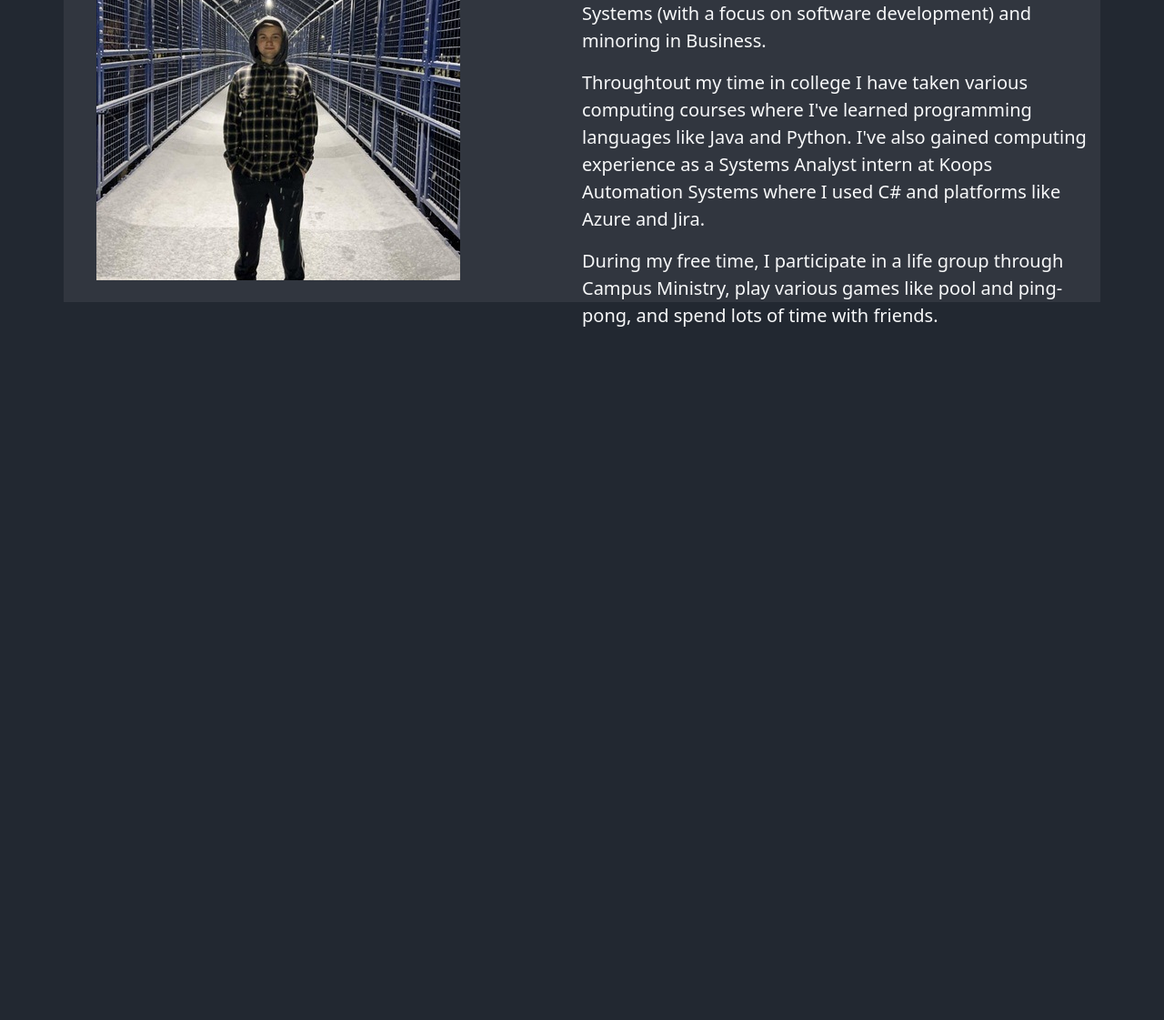
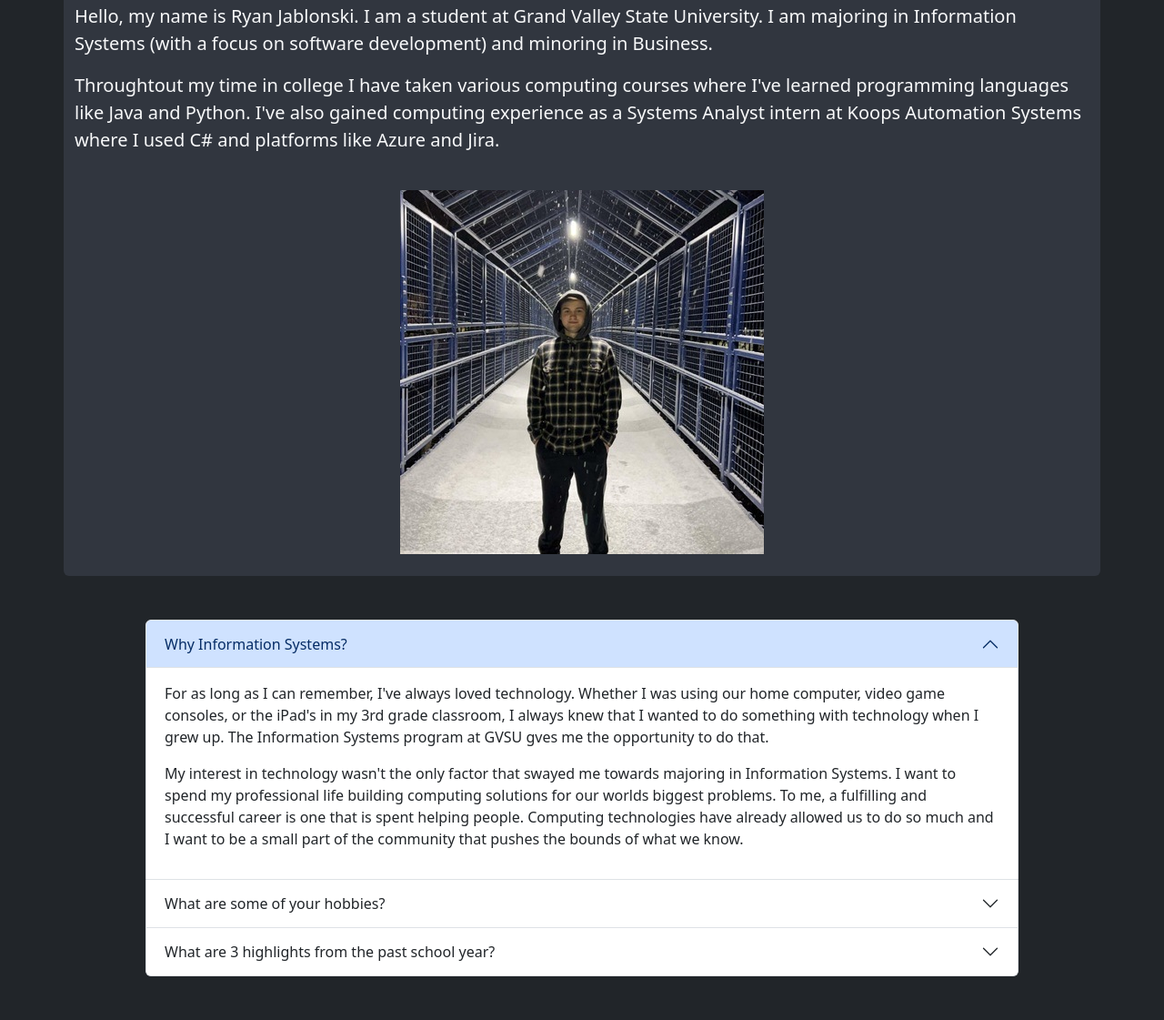
Before and after one commit to rjablon03/CIS-238, a plain HTML site: page Week 13/portfolio-bootstrap/index.html in a window 1280 px wide. Shown: the part 172-1293 px from the top of the page at 91% size. Before the commit the page ends 800 px from the top, so only its background shows below. Drawn offline with nearby package versions, Linux system fonts and the light colour scheme.

Commit message:
Finished week 13 portfolio

```diff
--- a/Week 13/portfolio-bootstrap/css/styles.css
+++ b/Week 13/portfolio-bootstrap/css/styles.css
@@ -1,16 +1,11 @@
-body {
-    background-color: #222831;
+.container {
+    background-color: #31363f;
 }
 
-img {
-    border-radius: 20px;
+.text-container {
+    margin-top: 2%;
 }
 
-.container {
-    background-color: #31363f;
-    clear: both;
+img, .accordion {
+    margin: 0 auto;
 }
-
-.container h1 {
-    color: #6c9dfb;
-}
--- a/Week 13/portfolio-bootstrap/index.html
+++ b/Week 13/portfolio-bootstrap/index.html
@@ -8,12 +8,12 @@
     <link href="https://cdn.jsdelivr.net/npm/bootstrap@5.3.3/dist/css/bootstrap.min.css" rel="stylesheet" integrity="sha384-QWTKZyjpPEjISv5WaRU9OFeRpok6YctnYmDr5pNlyT2bRjXh0JMhjY6hW+ALEwIH" crossorigin="anonymous">
     <link rel="stylesheet" href="css/styles.css">
   </head>
-  <body>
-    <nav class="navbar navbar-expand-lg bg-dark">
+  <body class="bg-dark">
+    <nav class="navbar navbar-expand-lg navbar-dark border-bottom border-primary">
         <div class="container-fluid">
           <a class="navbar-brand text-light" href="#">Ryan Jablonski - Aspiring Software Developer</a>
           <button class="navbar-toggler" type="button" data-bs-toggle="collapse" data-bs-target="#navbarNavDropdown" aria-controls="navbarNavDropdown" aria-expanded="false" aria-label="Toggle navigation">
-            <span class="navbar-toggler-icon"></span>
+            <span class="navbar-toggler-icon text-light"></span>
           </button>
           <div class="collapse navbar-collapse" id="navbarNavDropdown">
             <ul class="navbar-nav">
@@ -40,19 +40,63 @@
         </div>
       </nav>
 
-      <div class="container text-light">
-        <div class="text-container w-50 float-end">
-          <h1>Introduction</h1>
+      <main>
+        <div class="container text-light my-5 rounded">
+          <h1 class="text-primary text-center">Introduction</h1>
 
-          <p class="lead">Hello, my name is Ryan Jablonski. I am a student at Grand Valley State University. I am majoring in Information Systems (with a focus on software development) and minoring in Business.</p>
-          <p class="lead">Throughtout my time in college I have taken various computing courses where I've learned programming languages like Java and Python. I've also gained computing experience as a Systems Analyst intern at Koops Automation Systems where I used C# and platforms like Azure and Jira.</p>
-          <p class="lead">During my free time, I participate in a life group through Campus Ministry, play various games like pool and ping-pong, and spend lots of time with friends.</p>
+          <div class="text-container">
+            <p class="lead">Hello, my name is Ryan Jablonski. I am a student at Grand Valley State University. I am majoring in Information Systems (with a focus on software development) and minoring in Business.</p>
+            <p class="lead">Throughtout my time in college I have taken various computing courses where I've learned programming languages like Java and Python. I've also gained computing experience as a Systems Analyst intern at Koops Automation Systems where I used C# and platforms like Azure and Jira.</p>
+          </div>
+
+          <img src="imgs/238-portfolio-image.JPG" alt="Picture of me standing on Grand Valley's little mac bridge" class="p-4 img-fluid d-block">
         </div>
 
-        <img src="imgs/238-portfolio-image.JPG" alt="Picture of me standing on Grand Valley's little mac bridge" class="p-4">
-      </div>
+        <div class="accordion w-75 mb-5" id="accordionExample">
+          <div class="accordion-item">
+            <h2 class="accordion-header">
+              <button class="accordion-button" type="button" data-bs-toggle="collapse" data-bs-target="#collapseOne" aria-expanded="true" aria-controls="collapseOne">
+                Why Information Systems?
+              </button>
+            </h2>
+            <div id="collapseOne" class="accordion-collapse collapse show" data-bs-parent="#accordionExample">
+              <div class="accordion-body">
+                <p>For as long as I can remember, I've always loved technology. Whether I was using our home computer, video game consoles, or the iPad's in my 3rd grade classroom, I always knew that I wanted to do something with technology when I grew up. The Information Systems program at GVSU gves me the opportunity to do that.</p>
+                <p>My interest in technology wasn't the only factor that swayed me towards majoring in Information Systems. I want to spend my professional life building computing solutions for our worlds biggest problems. To me, a fulfilling and successful career is one that is spent helping people. Computing technologies have already allowed us to do so much and I want to be a small part of the community that pushes the bounds of what we know.</p>
+              </div>
+            </div>
+          </div>
+          <div class="accordion-item">
+            <h2 class="accordion-header">
+              <button class="accordion-button collapsed" type="button" data-bs-toggle="collapse" data-bs-target="#collapseTwo" aria-expanded="false" aria-controls="collapseTwo">
+                What are some of your hobbies?
+              </button>
+            </h2>
+            <div id="collapseTwo" class="accordion-collapse collapse" data-bs-parent="#accordionExample">
+              <div class="accordion-body">
+                <p>During my free time, I participate in a life group through Campus Ministry, play various games like pool and ping-pong, and spend lots of time with friends.</p>
+              </div>
+            </div>
+          </div>
+          <div class="accordion-item">
+            <h2 class="accordion-header">
+              <button class="accordion-button collapsed" type="button" data-bs-toggle="collapse" data-bs-target="#collapseThree" aria-expanded="false" aria-controls="collapseThree">
+                What are 3 highlights from the past school year?
+              </button>
+            </h2>
+            <div id="collapseThree" class="accordion-collapse collapse" data-bs-parent="#accordionExample">
+              <div class="accordion-body">
+                <p>For spring break this year, I went on a Campus Ministry mission trip to Nicaragua. While we were there, we lived with local families to learn about their culture and then headed to a childrens camp to destroy an old cabin and build new chairs.</p>
+                <p>My second highlight is that this semester was socially eventfull. I met a ton of new people and spent a lot of time with friends new and old.</p>
+                <p>Finally, I really enjoyed my website class. Web development is a topic that's always interested me so it was a lot of fun getting the chance to learn and use the technologies associated with web development.</p>
+              </div>
+            </div>
+          </div>
+        </div>
 
+        </div>
 
+      </main>
 
     <script src="https://cdn.jsdelivr.net/npm/bootstrap@5.3.3/dist/js/bootstrap.bundle.min.js" integrity="sha384-YvpcrYf0tY3lHB60NNkmXc5s9fDVZLESaAA55NDzOxhy9GkcIdslK1eN7N6jIeHz" crossorigin="anonymous"></script>
   </body>
```
